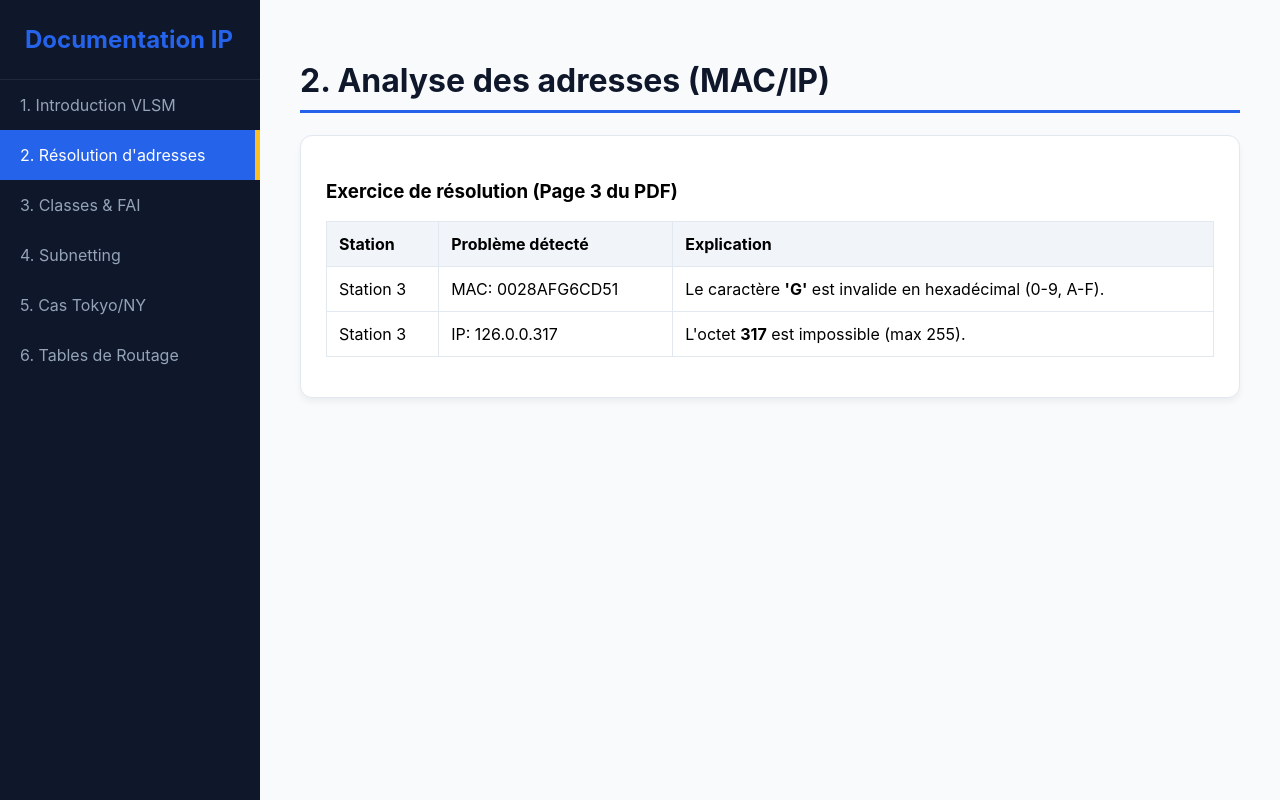
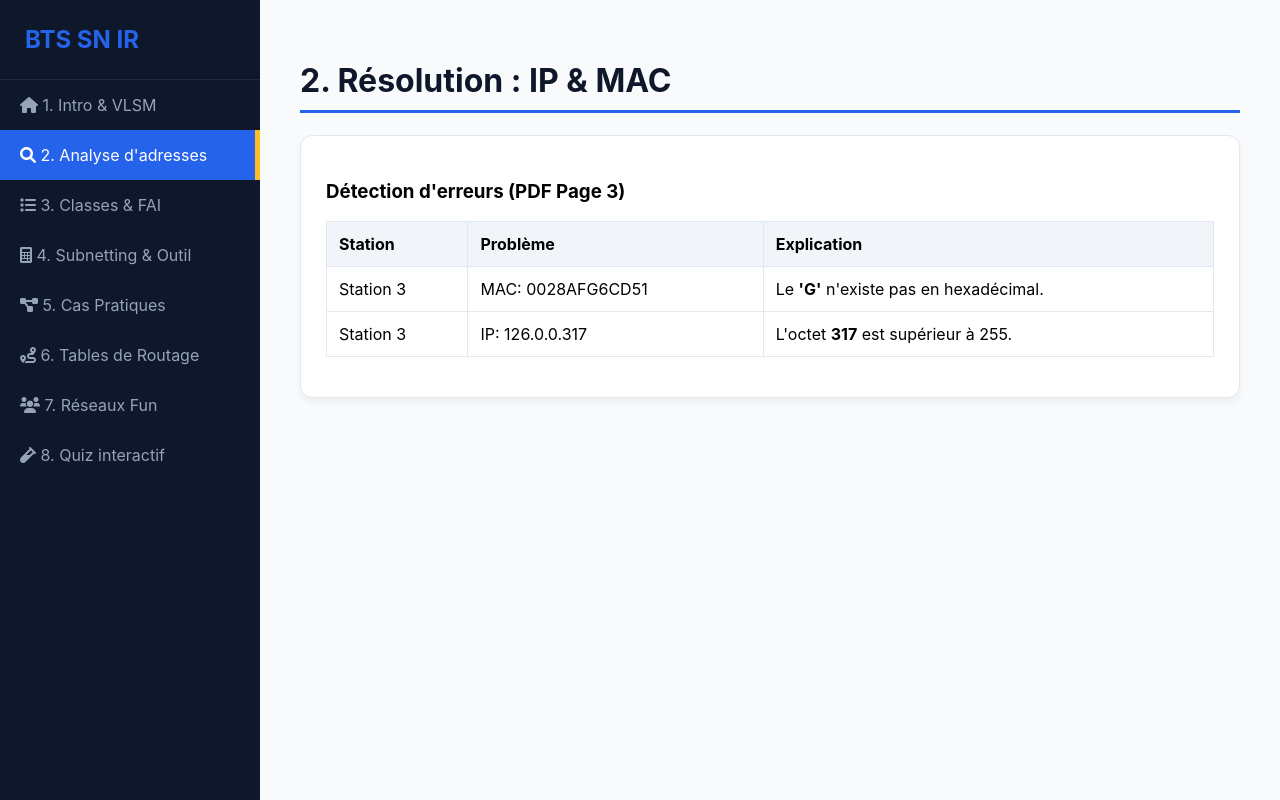
Before and after one commit to JusteUnMecGach4a/cours-VLSM, a plain HTML site: page resolution.html in a window 1280 px wide. Drawn offline with Linux system fonts and the light colour scheme.

Commit message:
Update resolution.html

```diff
--- a/resolution.html
+++ b/resolution.html
@@ -2,31 +2,23 @@
 <html lang="fr">
 <head>
     <meta charset="UTF-8">
-    <title>Cours VLSM - Résolution</title>
+    <title>Analyse d'adresses</title>
     <link rel="stylesheet" href="style.css">
+    <link rel="stylesheet" href="https://cdnjs.cloudflare.com/ajax/libs/font-awesome/6.0.0/css/all.min.css">
 </head>
 <body>
-    <aside class="sidebar">
-        <h2>Documentation IP</h2>
-        <nav>
-            <a href="index.html">1. Introduction VLSM</a>
-            <a href="resolution.html" class="active">2. Résolution d'adresses</a>
-            <a href="classes.html">3. Classes & FAI</a>
-            <a href="subnetting.html">4. Subnetting</a>
-            <a href="vlsm-pro.html">5. Cas Tokyo/NY</a>
-            <a href="routage.html">6. Tables de Routage</a>
-        </nav>
-    </aside>
+    <div id="nav-container"></div>
     <main>
-        <h1>2. Analyse des adresses (MAC/IP)</h1>
+        <h1>2. Résolution : IP & MAC</h1>
         <div class="card">
-            <h3>Exercice de résolution (Page 3 du PDF)</h3>
+            <h3>Détection d'erreurs (PDF Page 3)</h3>
             <table>
-                <tr><th>Station</th><th>Problème détecté</th><th>Explication</th></tr>
-                <tr><td>Station 3</td><td>MAC: 0028AFG6CD51</td><td>Le caractère <strong>'G'</strong> est invalide en hexadécimal (0-9, A-F).</td></tr>
-                <tr><td>Station 3</td><td>IP: 126.0.0.317</td><td>L'octet <strong>317</strong> est impossible (max 255).</td></tr>
+                <tr><th>Station</th><th>Problème</th><th>Explication</th></tr>
+                <tr><td>Station 3</td><td>MAC: 0028AFG6CD51</td><td>Le <strong>'G'</strong> n'existe pas en hexadécimal.</td></tr>
+                <tr><td>Station 3</td><td>IP: 126.0.0.317</td><td>L'octet <strong>317</strong> est supérieur à 255.</td></tr>
             </table>
         </div>
     </main>
+    <script src="navigation.js"></script>
 </body>
 </html>
```
